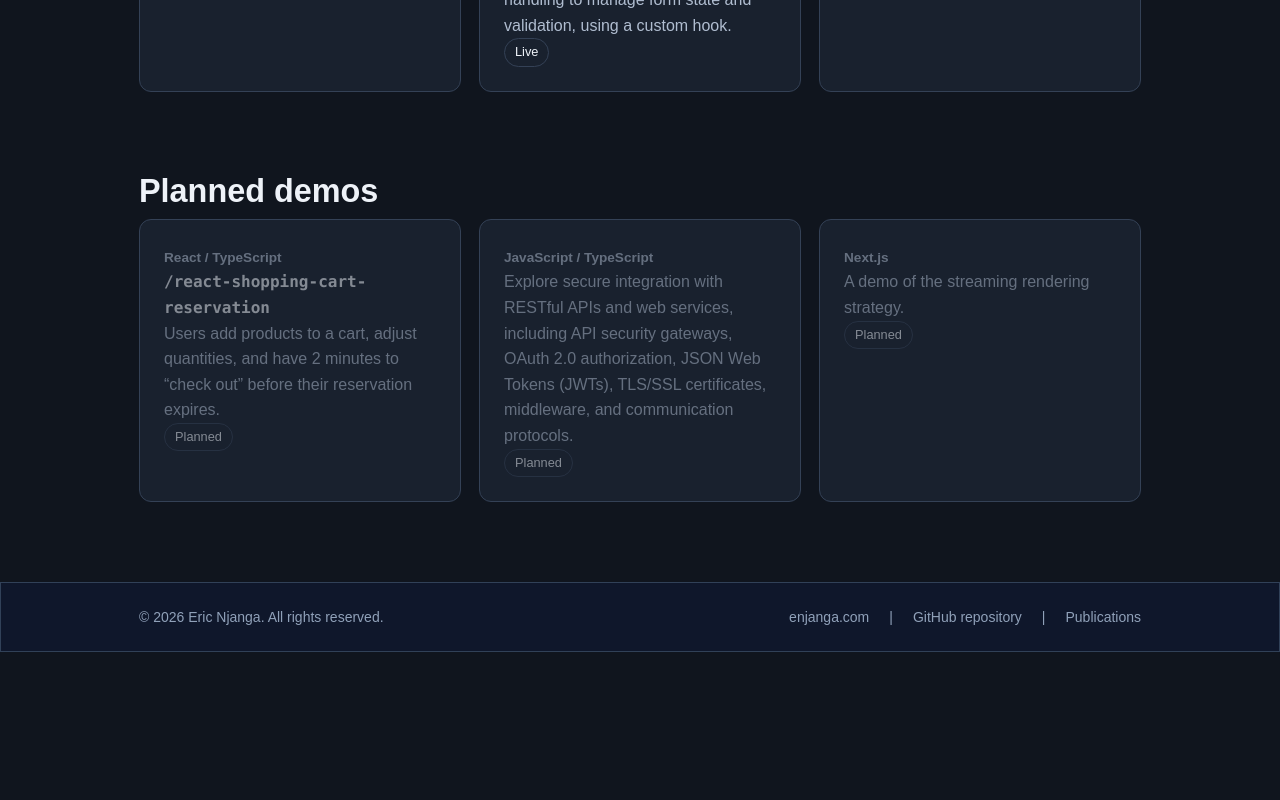
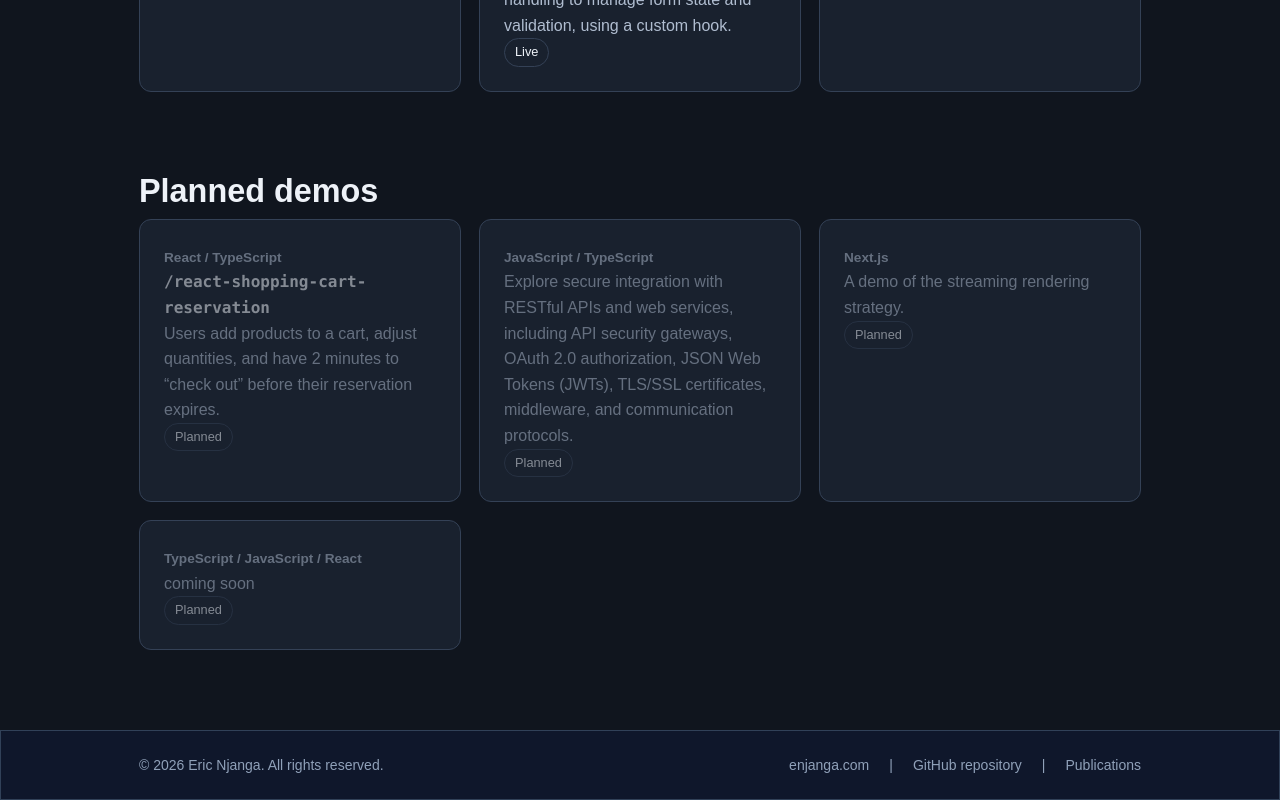
Before and after one commit to ericnjanga/enjanga-stack-playground, a Next.js app: page / in a window 1280 px wide. Shown: the part 846-1646 px from the top of the page. Before the commit the page ends 1498 px from the top, so only its background shows below. Built offline with nearby package versions, Linux system fonts and the light colour scheme.

Commit message:
feat: scaffold planned Learner App demo
Register The Learner App as a planned TypeScript, JavaScript, and React demo. Add the learner data placeholder, shared types, and evaluation function.

```diff
--- /dev/null
+++ b/src/app/(demos)/the-learner-app/learners.ts
@@ -0,0 +1,40 @@
+
+
+export interface Learner {
+  fullName: string;
+  level: number;
+  scores: number[];
+}
+
+export interface Summary {
+  id: string;
+  scoreRating: number;
+}
+
+export function evaluateLearners(
+  learners: Learner[]
+): Summary[] {
+  return learners
+    .filter((learner) => learner.level >= 2)
+    .map((learner) => {
+      const lowestScores = [...learner.scores]
+        .sort((a, b) => a - b)
+        .slice(0, 4);
+
+      const normalizedScores =
+        lowestScores.length === 1
+          ? [lowestScores[0], lowestScores[0]]
+          : lowestScores;
+
+      const total = normalizedScores.reduce(
+        (sum, score) => sum + score,
+        0
+      );
+
+      return {
+        id: learner.fullName.slice(0, 3).toUpperCase(),
+        scoreRating: total / normalizedScores.length,
+      };
+    })
+    .sort((a, b) => a.scoreRating - b.scoreRating);
+}
--- a/src/data/demos.ts
+++ b/src/data/demos.ts
@@ -17,7 +17,7 @@ export type DemoShape = {
 // Stable IDs, listed in display order. Move an ID between groups to change its status.
 export const currentDemos: readonly number[] = [186427826, 934199063, 185770943];
 
-export const plannedDemos: readonly number[] = [916986263, 896143462, 649765520];
+export const plannedDemos: readonly number[] = [916986263, 896143462, 649765520, 728430615];
 
 export const demos: readonly DemoShape[] = [
   {
@@ -81,6 +81,13 @@ export const demos: readonly DemoShape[] = [
     stack: "Next.js",
     description: "A demo of the streaming rendering strategy.",
   },
+  {
+    id: 728430615,
+    title: "The Learner App",
+    stack: "TypeScript / JavaScript / React",
+    blurb: "coming soon",
+    description: "coming soon",
+  },
 ];
 
 function getDemoById(id: number): DemoShape {
```
Also changed, not shown: src/app/(demos)/the-learner-app/learners.json (added).
